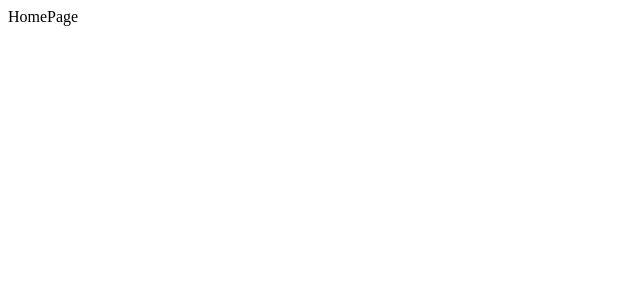
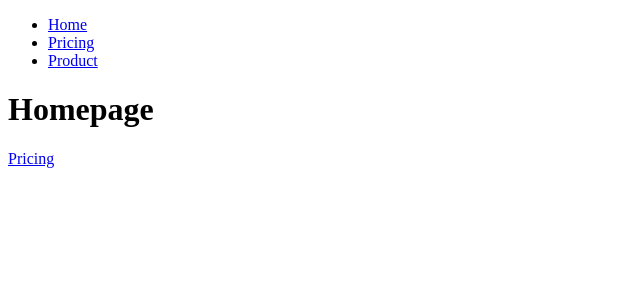
Before and after one commit to Ashwaatthaamaaa/worldwide, a React (Vite) app: page / in a window 1280 px wide. Shown: the top 300 px of the page, without its empty margins (0-640 px from the left). Built offline with nearby package versions, Linux system fonts and the light colour scheme.

Commit message:
linked routes

```diff
--- /dev/null
+++ b/src/components/PageNav.jsx
@@ -0,0 +1,21 @@
+import { NavLink } from "react-router-dom";
+
+function PageNav() {
+  return (
+    <nav>
+      <ul>
+        <li>
+          <NavLink to="/">Home</NavLink>
+        </li>
+        <li>
+          <NavLink to="/pricing">Pricing</NavLink>
+        </li>
+        <li>
+          <NavLink to="/product">Product</NavLink>
+        </li>
+      </ul>
+    </nav>
+  );
+}
+
+export default PageNav;
--- a/src/pages/HomePage.jsx
+++ b/src/pages/HomePage.jsx
@@ -1,5 +1,15 @@
+import { Link } from "react-router-dom";
+import PageNav from "../components/PageNav";
+
 function HomePage() {
-  return <div>HomePage</div>;
+  return (
+    <div>
+      <PageNav />
+      <h1>Homepage</h1>
+      {/* <a href="/pricing">Pricing</a> */}
+      <Link to="/pricing">Pricing</Link>
+    </div>
+  );
 }
 
 export default HomePage;
--- a/src/pages/PageNotFound.jsx
+++ b/src/pages/PageNotFound.jsx
@@ -1,5 +1,12 @@
+import PageNav from "../components/PageNav";
+
 function PageNotFound() {
-  return <div>Page not found :(</div>;
+  return (
+    <div>
+      <PageNav />
+      Page not found :(
+    </div>
+  );
 }
 
 export default PageNotFound;
--- a/src/pages/Pricing.jsx
+++ b/src/pages/Pricing.jsx
@@ -1,5 +1,12 @@
+import PageNav from "../components/PageNav";
+
 function Pricing() {
-  return <div>Pricing</div>;
+  return (
+    <div>
+      <PageNav />
+      <h1>Pricing</h1>
+    </div>
+  );
 }
 
 export default Pricing;
--- a/src/pages/Product.jsx
+++ b/src/pages/Product.jsx
@@ -1,5 +1,12 @@
+import PageNav from "../components/PageNav";
+
 function Product() {
-  return <div>Product</div>;
+  return (
+    <div>
+      <PageNav />
+      <h1>Product</h1>
+    </div>
+  );
 }
 
 export default Product;
```
